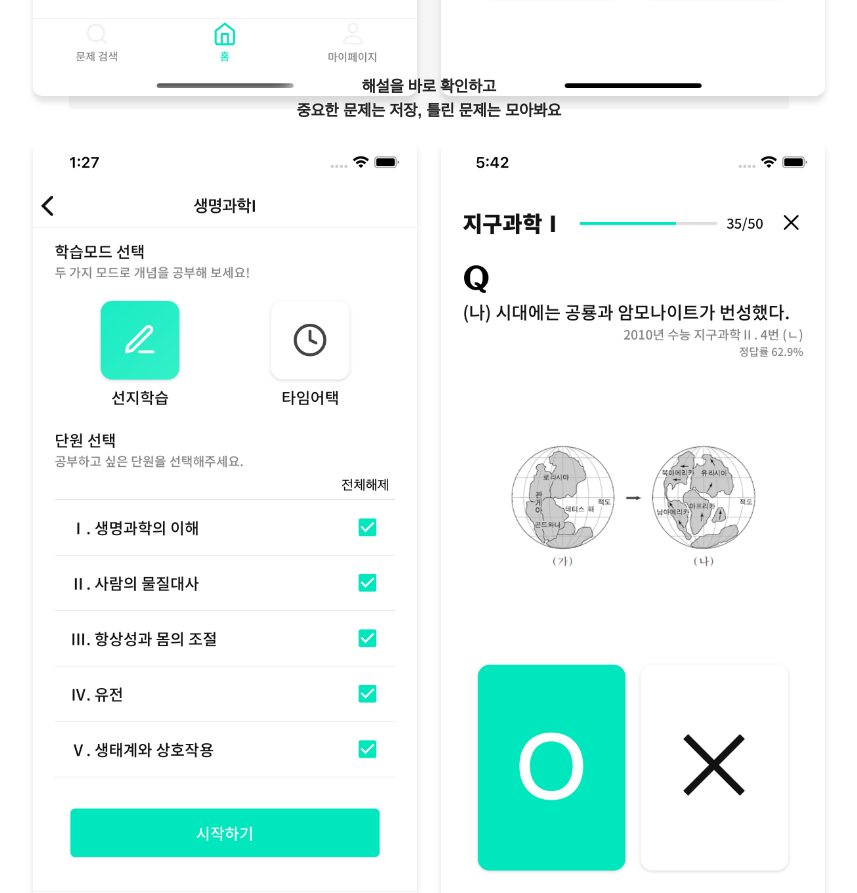
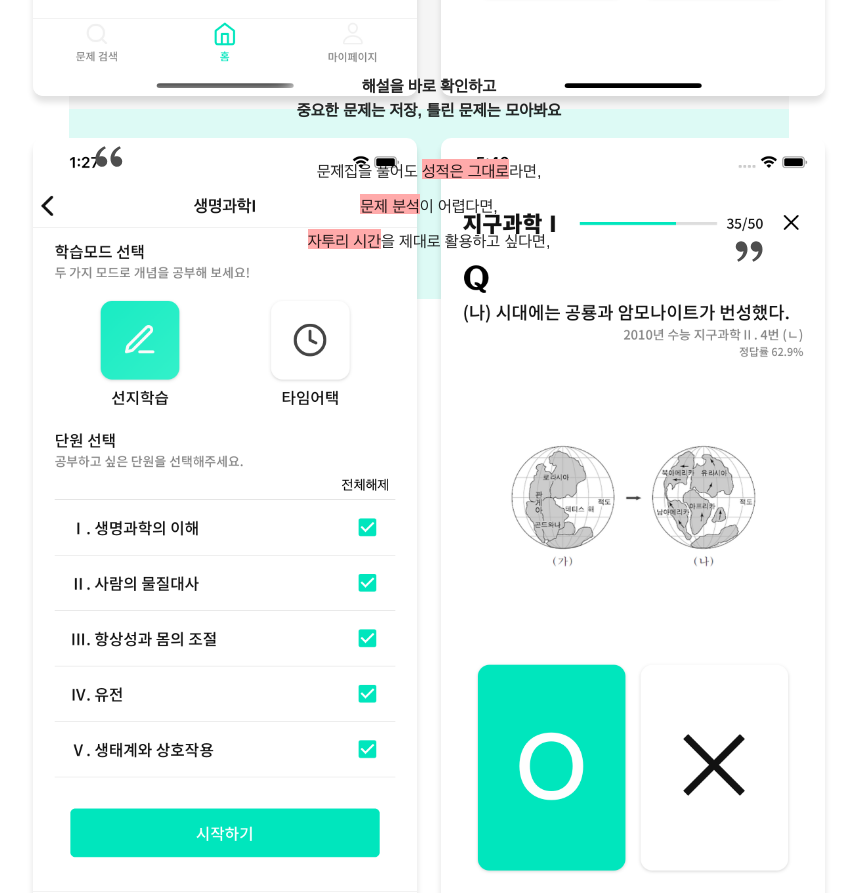
Before and after one commit to almo-edu/ox-landing, a React (Create React App) app: page /#/ in a window 1280 px wide. Shown: the part 1465-2358 px from the top of the page, without its empty margins (211-1068 px from the left). Built offline with nearby package versions, Linux system fonts and the light colour scheme; no server answers.

Commit message:
comments

```diff
--- a/src/home/Comments.tsx
+++ b/src/home/Comments.tsx
@@ -0,0 +1,62 @@
+import { Box, Text } from "materials"
+import styled from "styled-components"
+import { RiDoubleQuotesL, RiDoubleQuotesR } from 'react-icons/ri'
+
+const Wrapper = styled.section`
+    background-color: #DDFAF5;
+    height: 190px;
+    padding: 30px 22px;
+
+    & > div {
+        position: relative;
+        display: flex;
+        flex-direction: column;
+        justify-content: center;
+        font-size: 16px;
+        height: 100%;
+    }
+
+    .text {
+        padding-top: 4px;
+    }
+    .highlight {
+        padding-top: 4px;
+        background-color: #ffaaaa;
+    }
+`
+
+const LeftQuote = styled(RiDoubleQuotesL)`
+    position: absolute;
+    top: 0;
+    left: 0;
+`
+const RightQuote = styled(RiDoubleQuotesR)`
+    position: absolute;
+    bottom: 0;
+    right: 0;
+`
+
+
+export function Comments (){
+    return (
+        <Wrapper >
+            <div>
+                <LeftQuote size={36} color="#4E4E4E" />
+                <RightQuote size={36} color="#4E4E4E" />
+                <Box justifyContent="center">
+                    <span className="text">문제집을 풀어도&nbsp;</span>
+                    <span className="highlight">성적은 그대로</span>
+                    <span className="text">라면,</span>
+                </Box>
+                <Box justifyContent="center" marginTop={15}>
+                    <span className="highlight">문제 분석</span>
+                    <span className="text">이 어렵다면,</span>
+                </Box>
+                <Box justifyContent="center" marginTop={15}>
+                    <span className="highlight">자투리 시간</span>
+                    <span className="text">을 제대로 활용하고 싶다면,</span>
+                </Box>
+            </div>
+        </Wrapper>
+    )
+}
--- a/src/home/index.tsx
+++ b/src/home/index.tsx
@@ -2,6 +2,7 @@ import { Button } from "antd"
 import { useNavigate } from "react-router-dom"
 import styled from "styled-components"
 import { Advantages } from "./Advantages"
+import { Comments } from "./Comments"
 import { Feature } from "./Feature"
 
 const Wrapper = styled.div`
@@ -12,6 +13,7 @@ export function Home(){
         <Wrapper>
             <Feature />
             <Advantages />
+            <Comments />
         </Wrapper>
     )
 }
```
